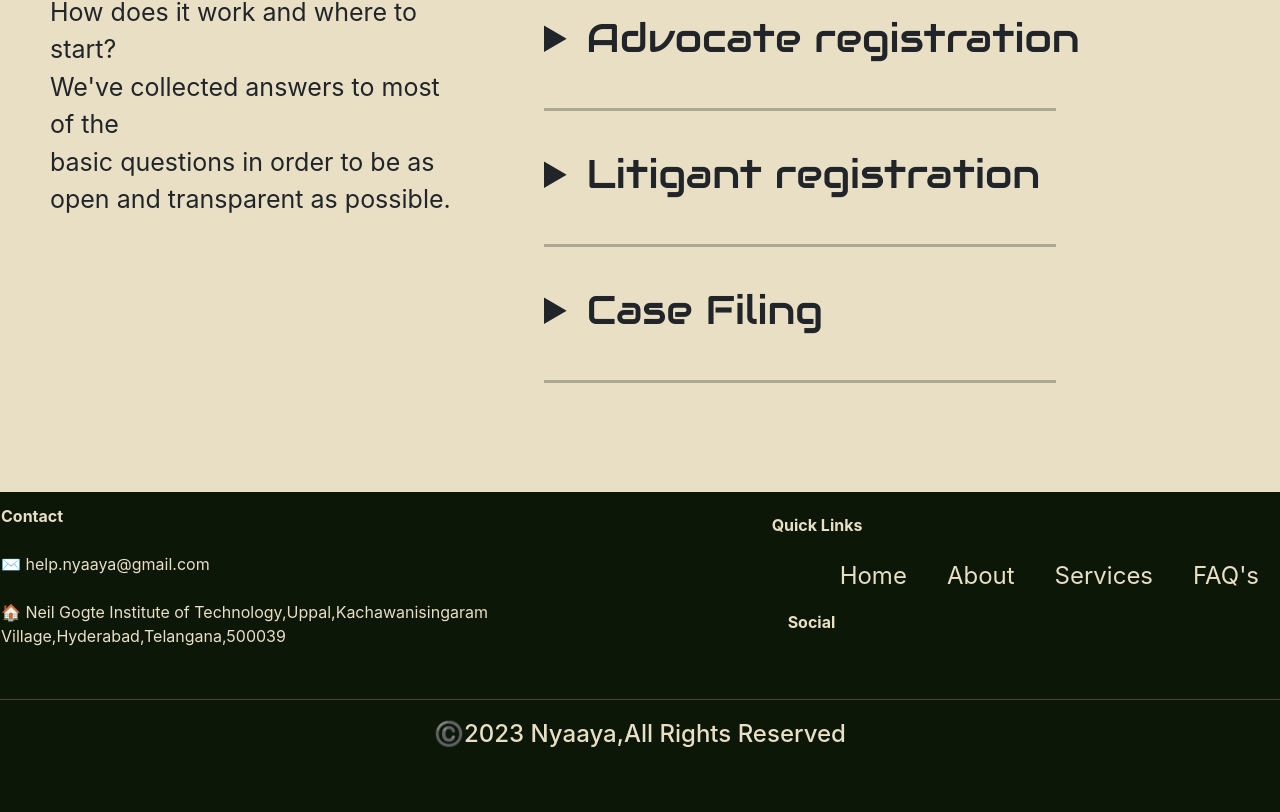
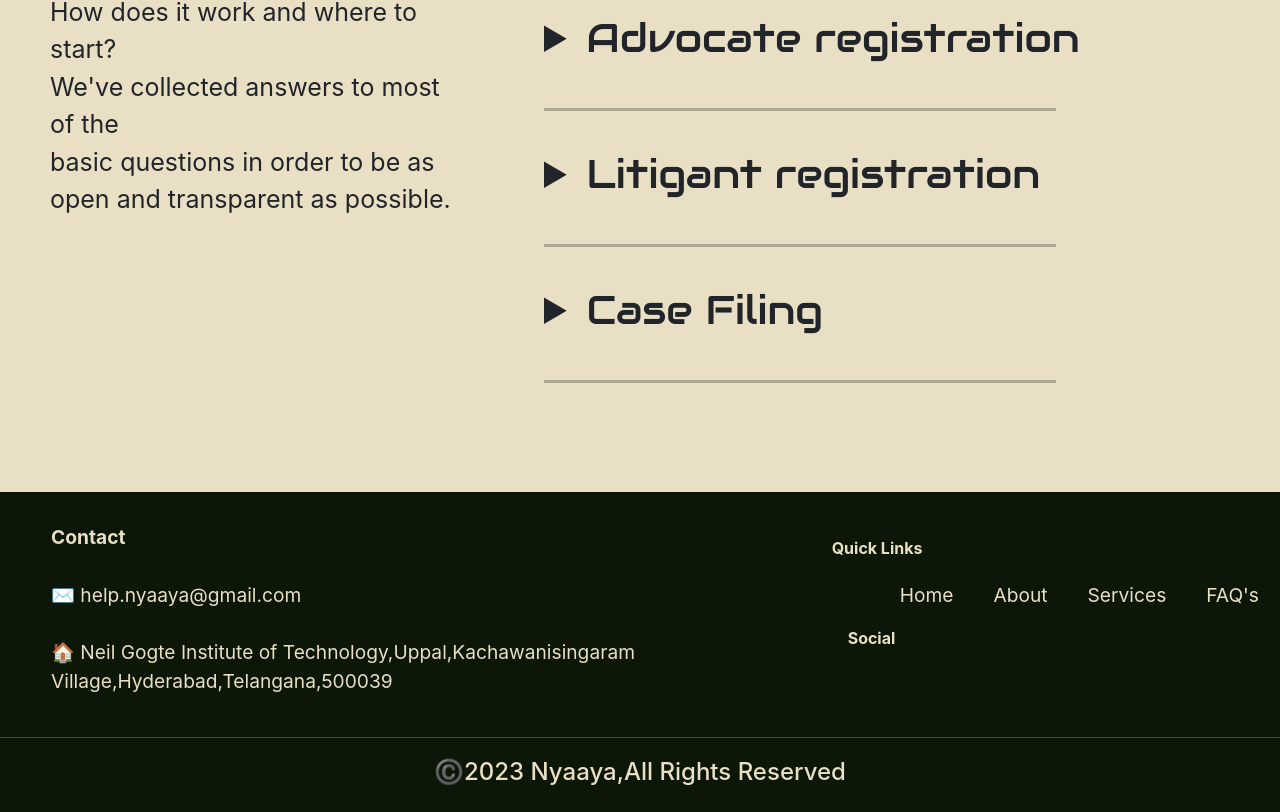
Before and after one commit to udaykumarcoder/NyaayaG160, a React (Create React App) app in the folder eportal/: page / in a window 1280 px wide. Shown: the part 2097-2909 px from the top of the page. Built offline with nearby package versions, Linux system fonts and the light colour scheme.

Commit message:
small lap contact responsived

```diff
--- a/eportal/src/screens/Contact.css
+++ b/eportal/src/screens/Contact.css
@@ -76,7 +76,12 @@ text-decoration: none;
   .nav{
 
     margin-top: 21px;
-    font-size: 1.5rem;
+    font-size: 1.2rem;
 
     }
+    .content1{
+      padding-top: 30px;
+      padding-left: 50px;
+      font-size: 1.2rem;
+      }
 }
```
